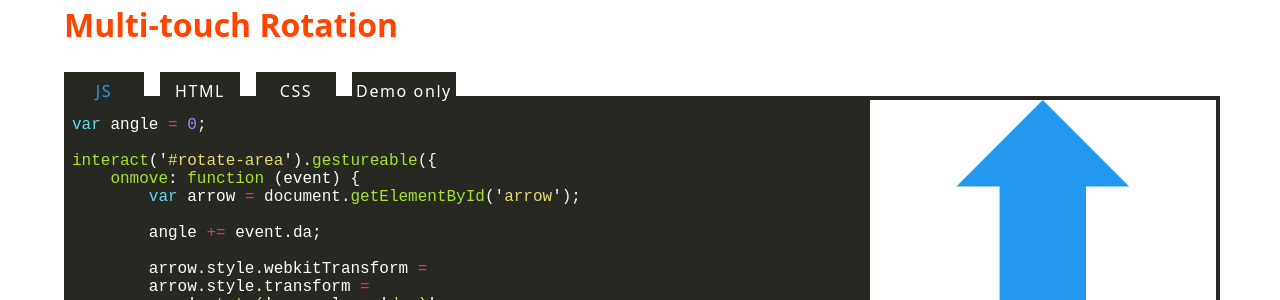
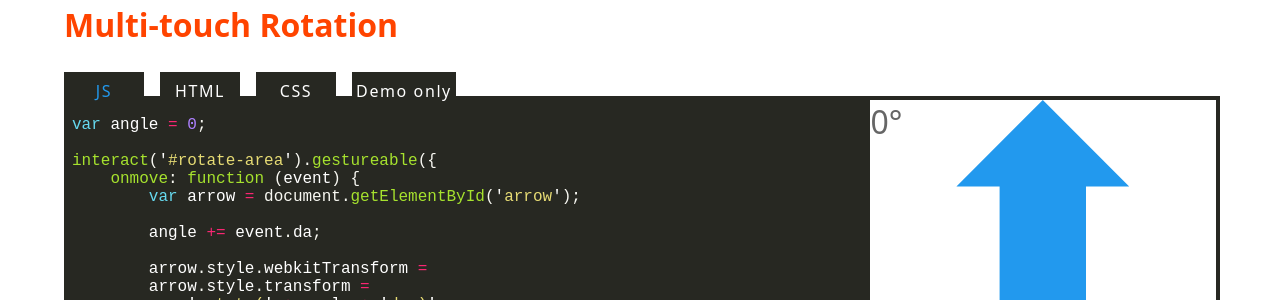
Before and after one commit to interactjs/interactjs.github.io, a Jekyll site: the page built from index.html, in a window 1280 px wide and 900 px high, scrolled down 1120 px. Shown: the part 160-460 px from the top of the window. Built offline with Jekyll 4.4.1, drawn with Linux system fonts in a browser that asks for light colours; Markdown is read by kramdown in place of the engine named in the settings; comment, search, counter and statistics services are not loaded.

Commit message:
Add initial text of 0deg to #angle-info

```diff
--- a/index.html
+++ b/index.html
@@ -178,7 +178,7 @@ interact(element)
 {% highlight html %}
 <!-- enable javascript to view a demo -->
 <div id="rotate-area">
-    <div id="angle-info"></div>
+    <div id="angle-info">0&deg;</div>
     <svg id="arrow" viewBox="0 0 100 100">
         <polygon
             points="50,0 75,25 62.5,25 62.5,100 37.5,100 37.5,25 25,25"
```
